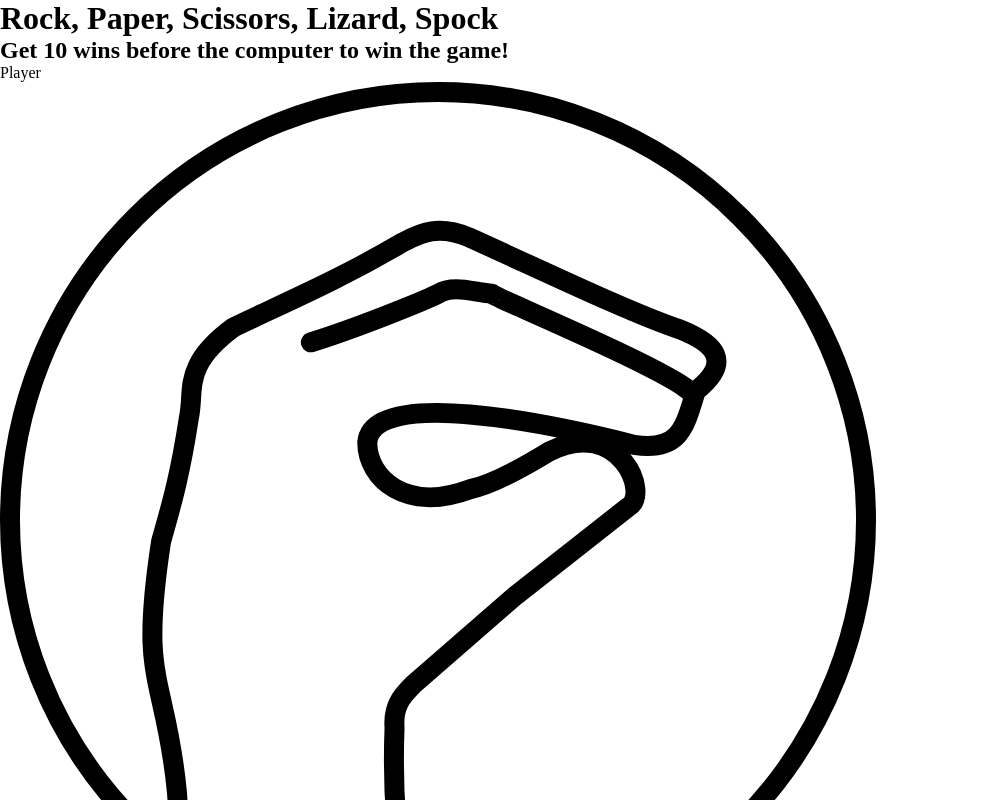
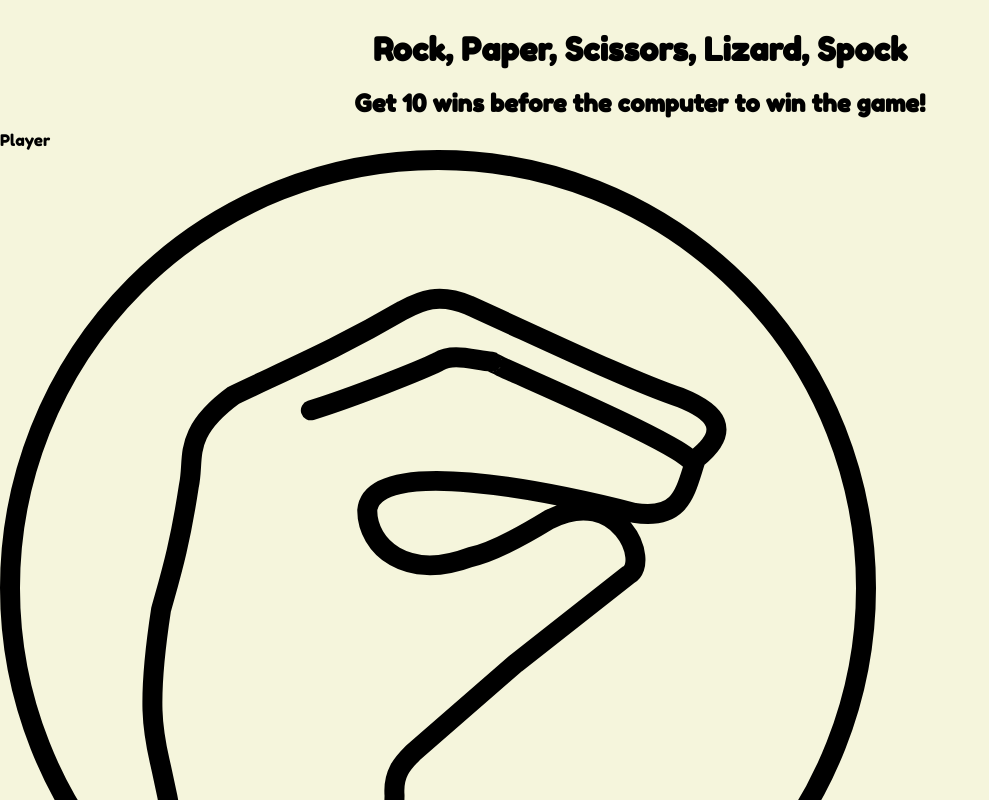
Before and after one commit to davidabrahamy10/rock-paper-scissors-lizard-spock, a plain HTML site: page index.html in a window 1280 px wide. Shown: the top 800 px of the page, without its empty margins (0-989 px from the left). Drawn offline with Linux system fonts and the light colour scheme.

Commit message:
Add font and style header and subheader

```diff
--- a/assets/css/style.css
+++ b/assets/css/style.css
@@ -1,3 +1,6 @@
+/*Imported Google Fonts */
+@import url('https://fonts.googleapis.com/css2?family=Fredoka+One&family=Open+Sans:wght@800&family=Poppins:wght@300&display=swap');
+
 * {
     padding: 0;
     margin: 0;
@@ -8,9 +11,24 @@ html {
     position: relative;
 }
 
-.logo {
-    width: 300px;
-    height: auto;
+body {
+    background-color: beige;
+    font-family: 'Fredoka One', sans-serif;
+}
+
+/* Header and Subheader */
+
+header {
+    text-align: center;
+    height: 100px;
+}
+
+.heading {
+    margin-top: 30px;
+}
+
+.sub-heading {
+    margin-top: 20px;
 }
 
 .button-images {
--- a/index.html
+++ b/index.html
@@ -59,7 +59,7 @@
     </div>
 
     <footer>
-        <h3>Rules</h3>
+        <h2>Rules</h2>
         <p>Scissors cuts paper, paper covers rock, rock crushes lizard, lizard poisons Spock, Spock smashes scissors,
             scissors decapitates lizard, lizard eats paper, paper disproves Spock, Spock vaporizes rock, and as it
             always has, rock crushes scissors.</p>
```
